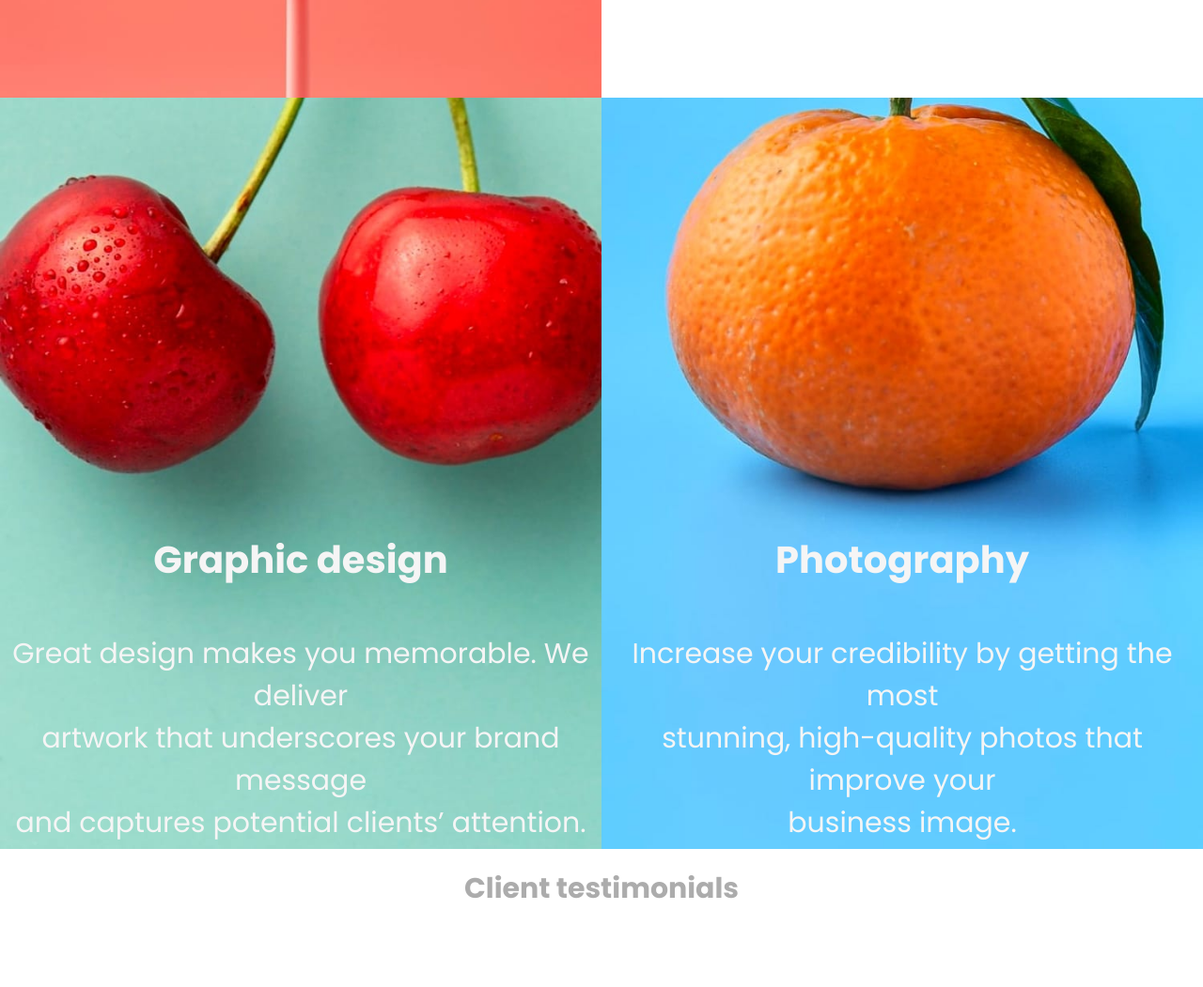
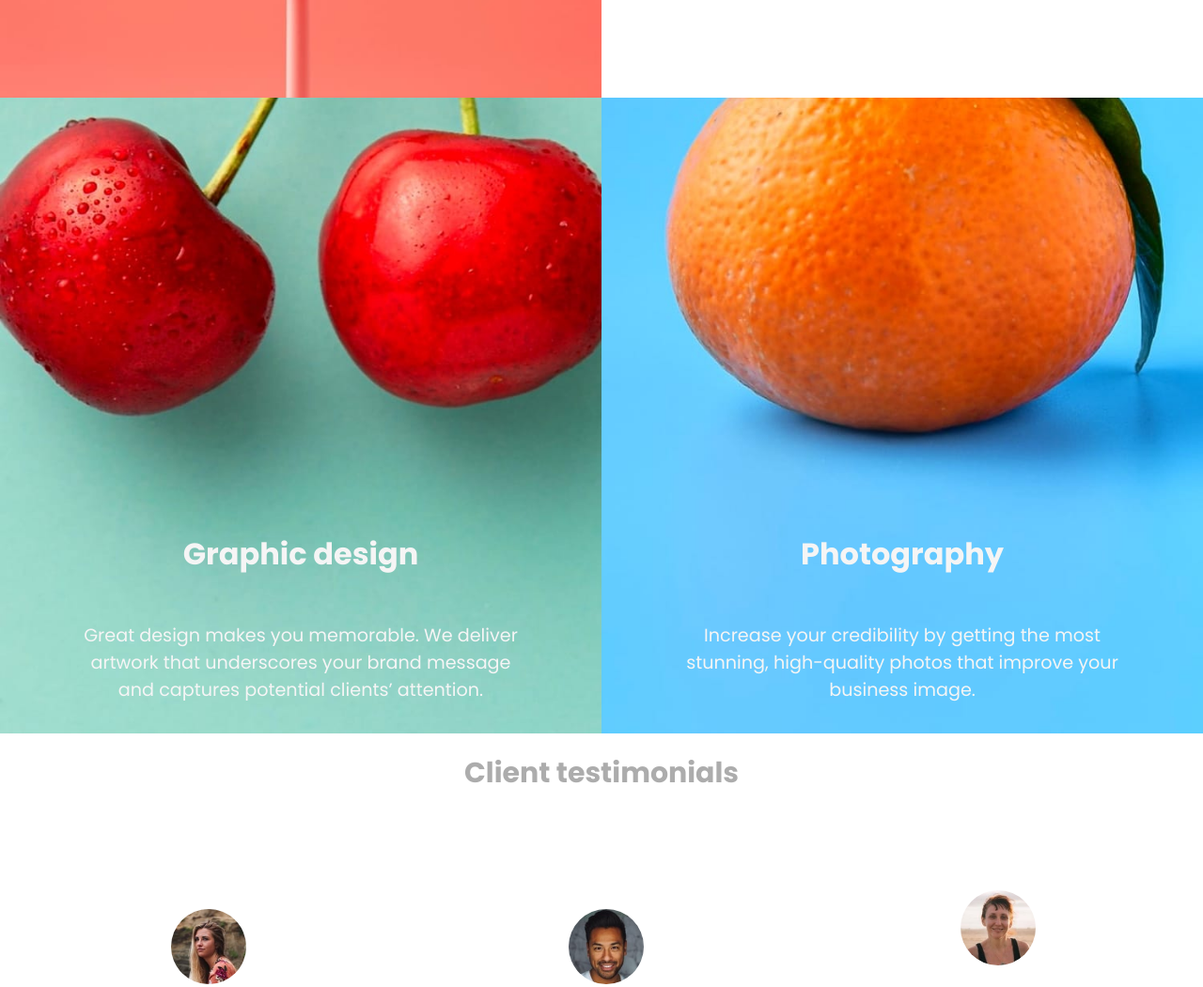
Before and after one commit to tuyishimekyrie/sunnyside-agency, a plain HTML site: page index.html in a window 1280 px wide. Shown: the part 1763-2814 px from the top of the page at 94% size. Drawn offline with Linux system fonts and the light colour scheme.

Commit message:
add styles on section_3

```diff
--- a/css/style.css
+++ b/css/style.css
@@ -394,42 +394,42 @@ header img {
   align-content: center;
   justify-content: center;
   text-align: center;
+  /* max-height: 100vh; */
 }
 .section-3 .left-content {
   background-image: url(/images/desktop/image-graphic-design.jpg);
   background-position: center;
   background-size: cover;
   width: 100%;
-  height: 800px;
+  max-height: 100%;
 }
 .section-3 .right-content {
   background-image: url("/images/desktop/image-photography.jpg");
   background-position: center;
   background-size: cover;
   width: 100%;
-  height: 800px;
+  max-height:100%;
 }
 .section-3 .left-content h1 {
   padding: 28.9rem 0 3rem 0;
   color: whitesmoke;
-  font-size: 40px;
-  font: 800;
+  font-size: 2rem;
 }
 .section-3 .left-content p {
   color: whitesmoke;
-  font-size: 30px;
-  font: 800;
+  font-size: 1.2rem;
+  padding: 0 0 2rem 0;
 }
 .section-3 .right-content h1 {
-  padding: 28.9rem 0 3rem 0;
-  color: whitesmoke;
-  font-size: 40px;
-  font: 800;
+    padding: 28.9rem 0 3rem 0;
+    color: whitesmoke;
+    font-size: 2rem;
+    font: 800;
 }
 .section-3 .right-content p {
+    padding: 0 0 2rem 0;
   color: whitesmoke;
-  font-size: 30px;
-  font: 800;
+  font-size: 1.2rem;
 }
 @media (max-width: 599px) {
   .section-3 {
```
